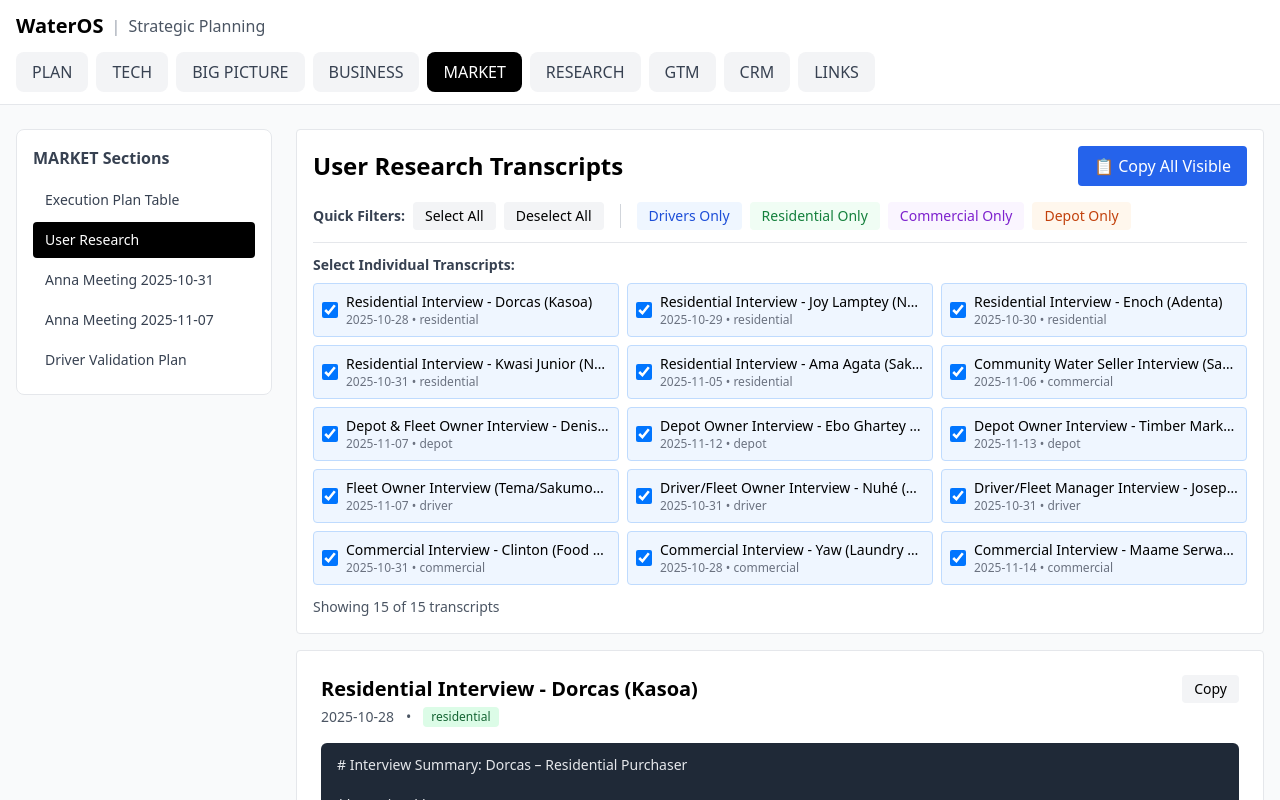
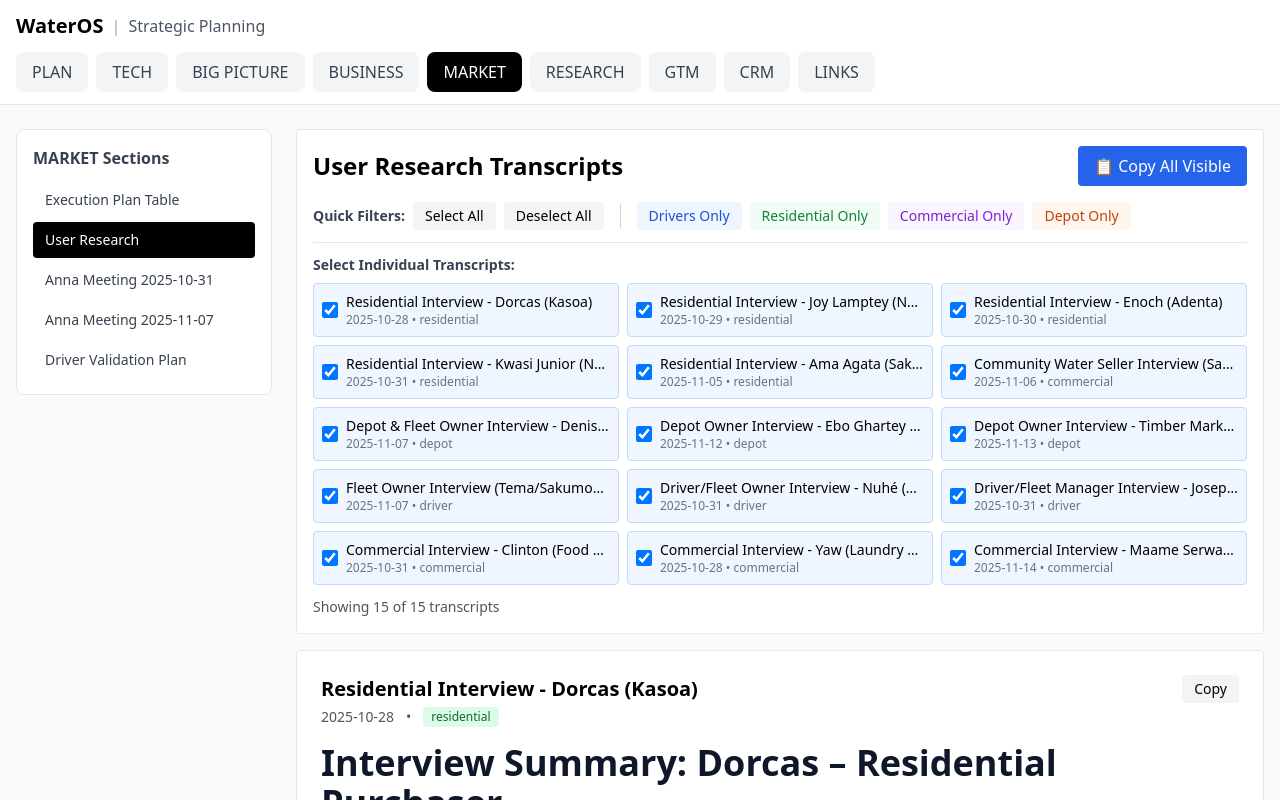
Before and after one commit to evan-ryan-york/water-os-docs, a Next.js app: page / in a window 1280 px wide. Both pictures are taken after a click on the button "MARKET". Shown: the top 800 px of the page. Built offline with nearby package versions, Linux system fonts and the light colour scheme.

Commit message:
Fix UserResearch component to render markdown properly instead of raw text

```diff
--- a/app/components/UserResearch.tsx
+++ b/app/components/UserResearch.tsx
@@ -1,6 +1,8 @@
 "use client";
 
 import React, { useState } from "react";
+import ReactMarkdown from "react-markdown";
+import remarkGfm from "remark-gfm";
 
 // Define transcript metadata
 interface Transcript {
@@ -2467,8 +2469,10 @@
                   Copy
                 </button>
               </div>
-              <div className="prose max-w-none">
-                <pre className="whitespace-pre-wrap font-sans text-sm">{transcript.content}</pre>
+              <div className="prose prose-slate max-w-none">
+                <ReactMarkdown remarkPlugins={[remarkGfm]}>
+                  {transcript.content}
+                </ReactMarkdown>
               </div>
             </div>
           ))}
```
